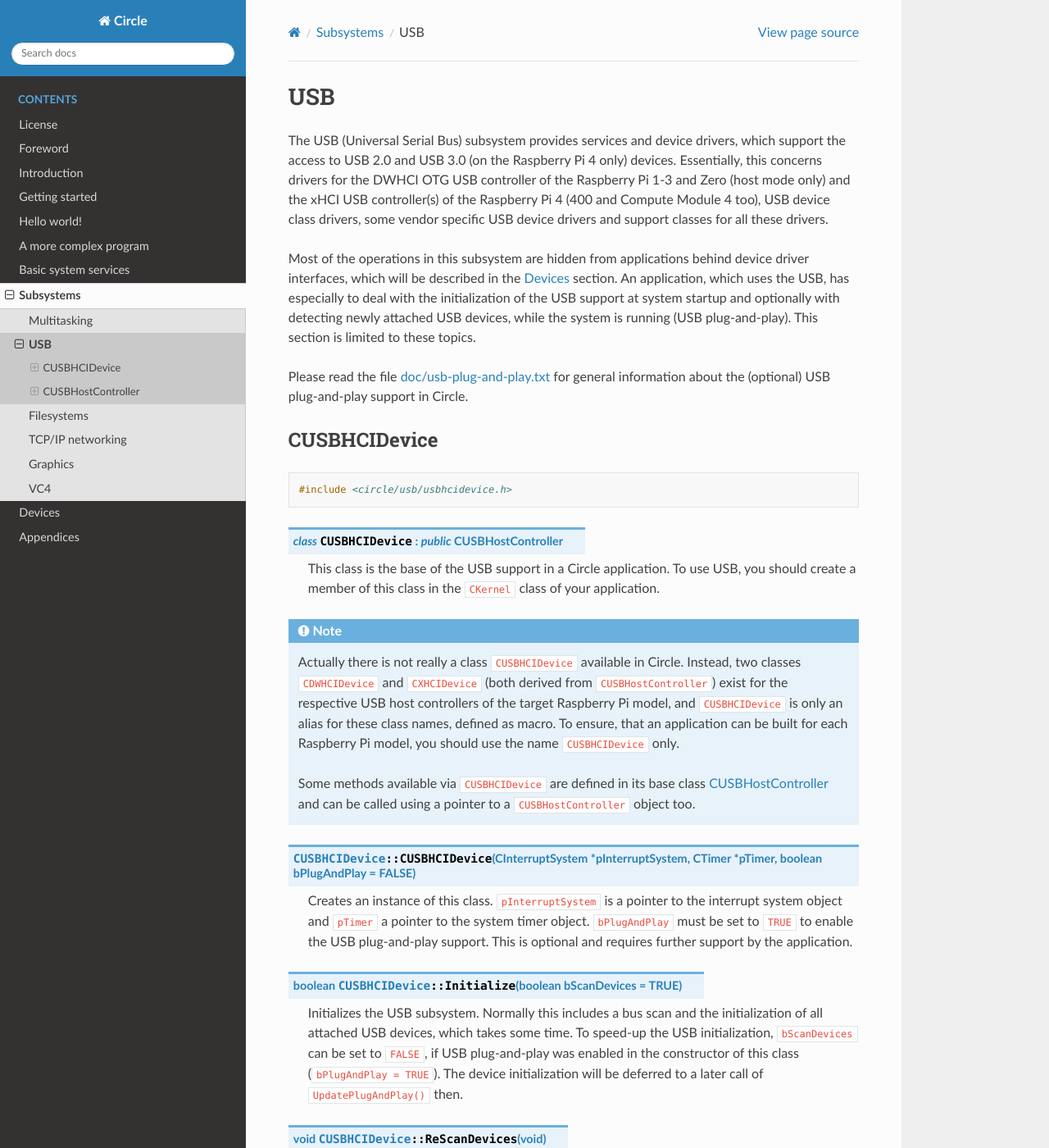
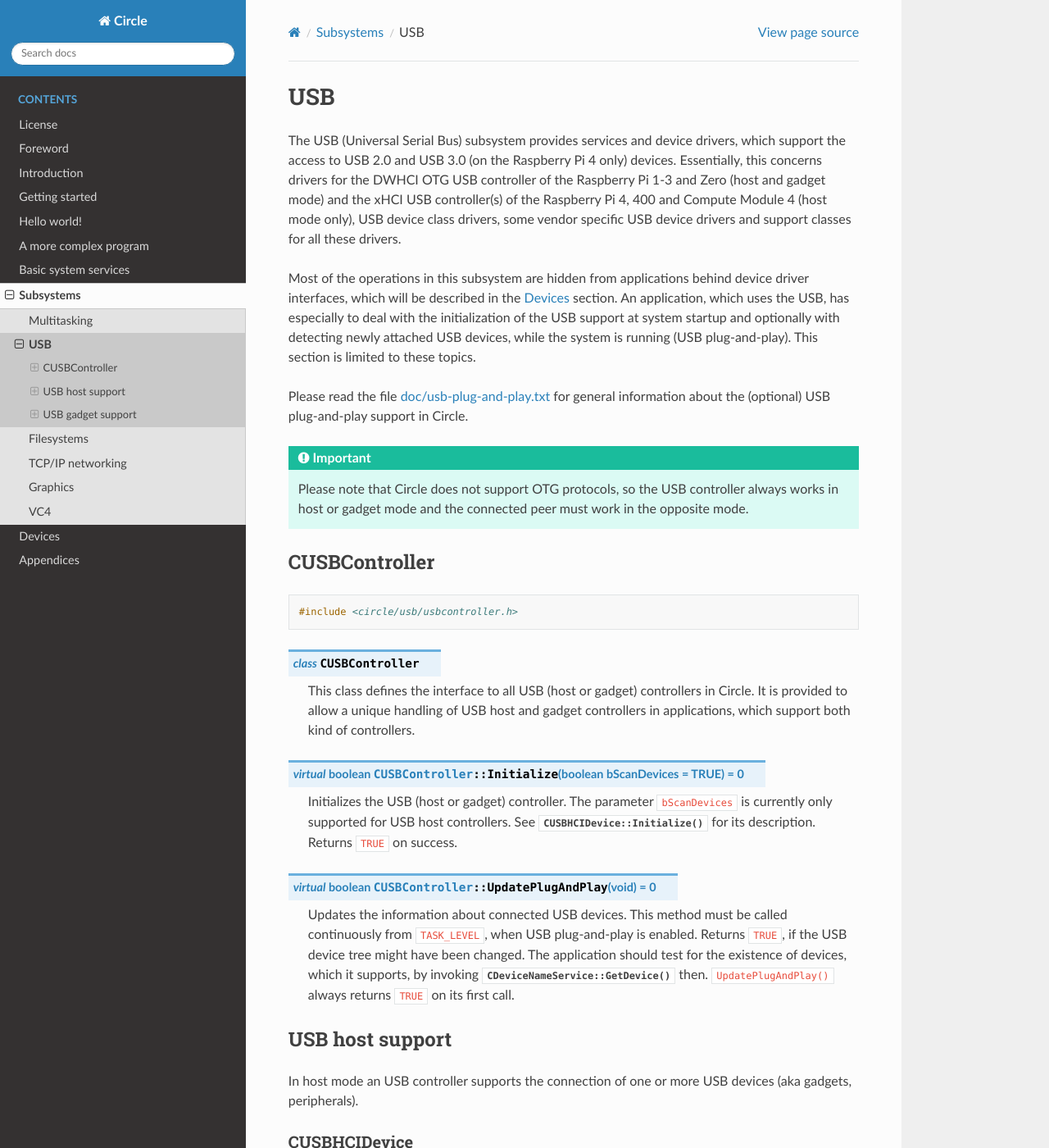
Before and after one commit to rsta2/circle-docs, a Sphinx documentation site: the page built from docs/subsystems/usb.rst, in a window 1280 px wide and 1400 px high. Shown: the whole window at 82% size. Built offline with Sphinx 7.4.7 and the Read the Docs theme 2.0.0, drawn with Linux system fonts in a browser that asks for light colours; some of the changed text lies outside the part shown.

Commit message:
subsystems/usb: Add gadget mode

```diff
--- a/docs/devices/audio-devices.rst
+++ b/docs/devices/audio-devices.rst
@@ -535,9 +535,9 @@
 
 	#include <circle/usb/usbmidi.h>
 
-.. cpp:class:: CUSBMIDIDevice : public CUSBFunction
+.. cpp:class:: CUSBMIDIDevice : public CDevice
 
-	This class is a driver for USB Audio Class MIDI 1.0 devices. An instance of this class is automatically created, when a compatible device is found in the USB device enumeration process. Therefore only the class methods needed to use an USB MIDI device by an application are described here, not the methods used for initialization. This device has the name ``"umidiN"`` (N >= 1) in the device name service (character device).
+	This class is an interface device for USB Audio Class MIDI 1.0 devices. An instance of this class is automatically created, when a compatible device is found in the USB device enumeration process. Therefore only the class methods needed to use an USB MIDI device by an application are described here, not the methods used for initialization. This device has the name ``"umidiN"`` (N >= 1) in the device name service (character device).
 
 .. note::
 
--- a/docs/subsystems/usb.rst
+++ b/docs/subsystems/usb.rst
@@ -1,14 +1,42 @@
 USB
 ~~~
 
-The USB (Universal Serial Bus) subsystem provides services and device drivers, which support the access to USB 2.0 and USB 3.0 (on the Raspberry Pi 4 only) devices. Essentially, this concerns drivers for the DWHCI OTG USB controller of the Raspberry Pi 1-3 and Zero (host mode only) and the xHCI USB controller(s) of the Raspberry Pi 4 (400 and Compute Module 4 too), USB device class drivers, some vendor specific USB device drivers and support classes for all these drivers.
+The USB (Universal Serial Bus) subsystem provides services and device drivers, which support the access to USB 2.0 and USB 3.0 (on the Raspberry Pi 4 only) devices. Essentially, this concerns drivers for the DWHCI OTG USB controller of the Raspberry Pi 1-3 and Zero (host and gadget mode) and the xHCI USB controller(s) of the Raspberry Pi 4, 400 and Compute Module 4 (host mode only), USB device class drivers, some vendor specific USB device drivers and support classes for all these drivers.
 
 Most of the operations in this subsystem are hidden from applications behind device driver interfaces, which will be described in the :ref:`Devices` section. An application, which uses the USB, has especially to deal with the initialization of the USB support at system startup and optionally with detecting newly attached USB devices, while the system is running (USB plug-and-play). This section is limited to these topics.
 
 Please read the file `doc/usb-plug-and-play.txt <https://github.com/rsta2/circle/blob/master/doc/usb-plug-and-play.txt>`_ for general information about the (optional) USB plug-and-play support in Circle.
 
+.. important::
+
+	Please note that Circle does not support OTG protocols, so the USB controller always works in host or gadget mode and the connected peer must work in the opposite mode.
+
+CUSBController
+^^^^^^^^^^^^^^
+
+.. code-block:: cpp
+
+	#include <circle/usb/usbcontroller.h>
+
+.. cpp:class:: CUSBController
+
+	This class defines the interface to all USB (host or gadget) controllers in Circle. It is provided to allow a unique handling of USB host and gadget controllers in applications, which support both kind of controllers.
+
+.. cpp:function:: virtual boolean CUSBController::Initialize (boolean bScanDevices = TRUE) = 0
+
+	Initializes the USB (host or gadget) controller. The parameter ``bScanDevices`` is currently only supported for USB host controllers. See :cpp:func:`CUSBHCIDevice::Initialize()` for its description. Returns ``TRUE`` on success.
+
+.. cpp:function:: virtual boolean CUSBController::UpdatePlugAndPlay (void) = 0
+
+	Updates the information about connected USB devices. This method must be called continuously from ``TASK_LEVEL``, when USB plug-and-play is enabled. Returns ``TRUE``, if the USB device tree might have been changed. The application should test for the existence of devices, which it supports, by invoking :cpp:func:`CDeviceNameService::GetDevice()` then. ``UpdatePlugAndPlay()`` always returns ``TRUE`` on its first call.
+
+USB host support
+^^^^^^^^^^^^^^^^
+
+In host mode an USB controller supports the connection of one or more USB devices (aka gadgets, peripherals).
+
 CUSBHCIDevice
-^^^^^^^^^^^^^
+"""""""""""""
 
 .. code-block:: cpp
 
@@ -16,7 +44,7 @@
 
 .. cpp:class:: CUSBHCIDevice : public CUSBHostController
 
-	This class is the base of the USB support in a Circle application. To use USB, you should create a member of this class in the ``CKernel`` class of your application.
+	This class is the base of the USB host support in a Circle application. To use USB in host mode, you should create a member of this class in the ``CKernel`` class of your application.
 
 .. note::
 
@@ -30,7 +58,7 @@
 
 .. cpp:function:: boolean CUSBHCIDevice::Initialize (boolean bScanDevices = TRUE)
 
-	Initializes the USB subsystem. Normally this includes a bus scan and the initialization of all attached USB devices, which takes some time. To speed-up the USB initialization, ``bScanDevices`` can be set to ``FALSE``, if USB plug-and-play was enabled in the constructor of this class (``bPlugAndPlay = TRUE``). The device initialization will be deferred to a later call of ``UpdatePlugAndPlay()`` then.
+	Initializes the USB host subsystem. Normally this includes a bus scan and the initialization of all attached USB devices, which takes some time. To speed-up the USB initialization, ``bScanDevices`` can be set to ``FALSE``, if USB plug-and-play was enabled in the constructor of this class (``bPlugAndPlay = TRUE``). The device initialization will be deferred to a later call of ``UpdatePlugAndPlay()`` then.
 
 .. cpp:function:: void CUSBHCIDevice::ReScanDevices (void)
 
@@ -39,13 +67,13 @@
 .. _CUSBHostController:
 
 CUSBHostController
-^^^^^^^^^^^^^^^^^^
+""""""""""""""""""
 
 .. code-block:: cpp
 
 	#include <circle/usb/usbhostcontroller.h>
 
-.. cpp:class:: CUSBHostController
+.. cpp:class:: CUSBHostController : public CUSBController
 
 	This is the base class of ``CDWHCIDevice`` and ``CXHCIDevice`` (aka ``CUSBHCIDevice``). The following methods can be called for an instance of these classes too.
 
@@ -64,3 +92,50 @@
 .. cpp:function:: static CUSBHostController *CUSBHostController::Get (void)
 
 	Returns a pointer to the only instance of ``CUSBHostController`` (aka ``CUSBHCIDevice``) in the system.
+
+USB gadget support
+^^^^^^^^^^^^^^^^^^
+
+In gadget (aka device, peripheral) mode an USB controller supports the connection to exactly one USB host.
+
+CUSBMIDIGadget
+""""""""""""""
+
+.. code-block:: cpp
+
+	#include <circle/usb/gadget/usbmidigadget.h>
+
+.. cpp:class:: CUSBMIDIGadget : public CDWUSBGadget
+
+	This class implements an USB MIDI (v1.0) gadget, which can receive MIDI events from the USB host (e.g. from a sequencer program) and/or can send MIDI events to the host. To use USB for this purpose, you should create a member of this class in the ``CKernel`` class of your application. Only the constructor of this class is described here. More methods are described for the base class :cpp:class:`CDWUSBGadget`. The gadget driver automatically creates an instance of the interface device :cpp:class:`CUSBMIDIDevice`, when the gadget is connected to an USB host.
+
+.. note::
+
+	The `sample/29-miniorgan` is prepared to work as a MIDI gadget. Please read the *README* file in the sample's directory for information about the required configuration. Beside the define ``USB_GADGET_MODE``, which enables the gadget mode in the sample, you have to define your own USB vendor ID as system option ``USB_GADGET_VENDOR_ID``.
+
+.. cpp:function:: CUSBMIDIGadget::CUSBMIDIGadget (CInterruptSystem *pInterruptSystem)
+
+	Creates an instance of this class. ``pInterruptSystem`` is a pointer to the interrupt system object.
+
+CDWUSBGadget
+""""""""""""
+
+.. code-block:: cpp
+
+	#include <circle/usb/gadget/dwusbgadget.h>
+
+.. cpp:class:: CDWUSBGadget : public CUSBController
+
+	This class is the base class of all USB gadgets in Circle. It is supported for the Raspberry Pi models (3)A(+), Zero (2) (W) and 4B only. Only the methods, which are interesting for application usage, are described here. More methods are described for the base class :cpp:class:`CUSBController`.
+
+.. note::
+
+	USB gadgets always support USB plug-and-play in Circle.
+
+.. cpp:function:: virtual const void *CDWUSBGadget::GetDescriptor (u16 wValue, u16 wIndex, size_t *pLength) = 0
+
+	Returns a device-specific USB descriptor. ``wValue`` is a parameter from setup packet (descriptor type (MSB) and index (LSB)). ``wIndex`` is a parameter from setup packet (e.g. language ID for string descriptors). ``pLength`` is a pointer to a variable, which receives the descriptor size. Returns a pointer to the descriptor or ``nullptr``, if it is not available.
+
+.. note::
+
+	You may override this virtual method to provide user-specific (e.g. string) descriptors for your gadget.
```
Also changed, not shown: docs/appendices/libraries.rst (+13 -12 lines).
